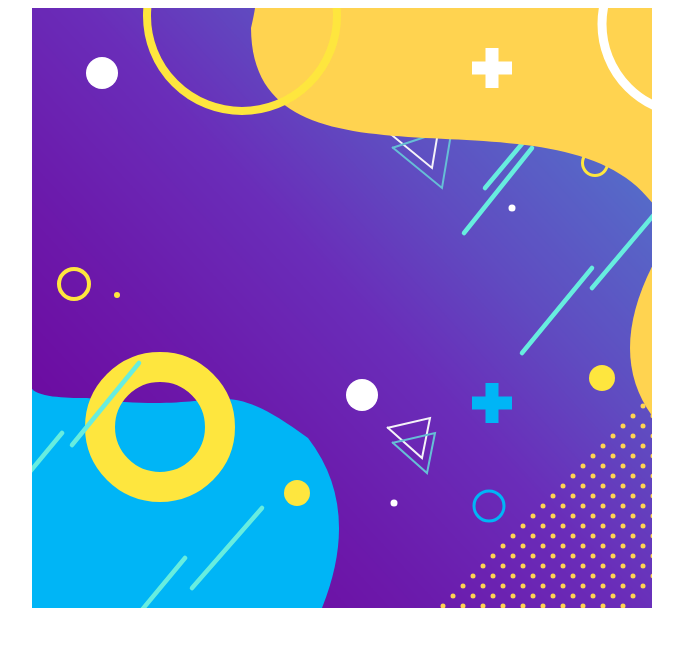
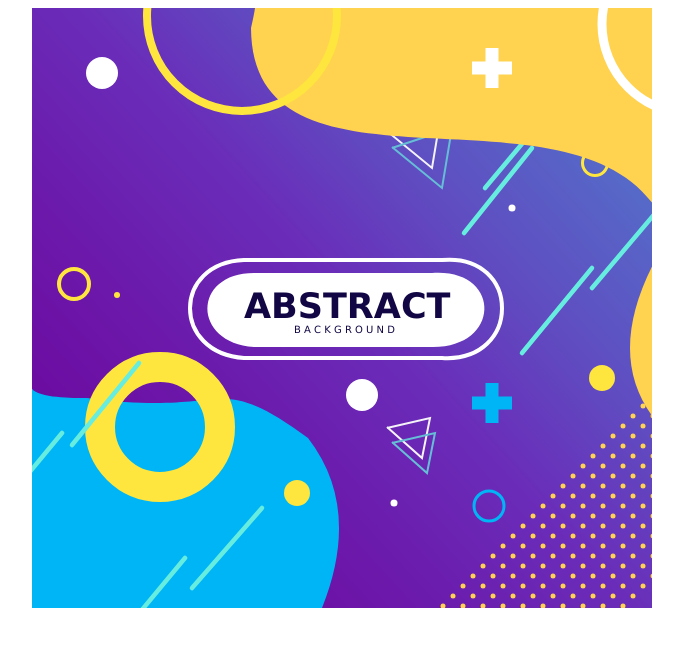
Before and after one commit to zahovicS/canvas-5, a plain HTML site: page index2.html in a window 1280 px wide. Shown: the whole page, without its empty margins (298-981 px from the left). Drawn offline with Linux system fonts and the light colour scheme.

Commit message:
update 2

```diff
--- a/index2.html
+++ b/index2.html
@@ -219,7 +219,40 @@
 		c.fillStyle="#FFD350";
 		c.fill();
 	}
+	function round_borde()
+	{
+		//width 310
+		//height 300
+		c.beginPath();
+		c.moveTo(212,252);
+		c.lineTo(410,252);
+		c.bezierCurveTo(490,245,490,355,410,350);
+		c.lineTo(212,350);
+		c.bezierCurveTo(140,345,140,255,212,252);
+		c.lineCap="round";
+		c.lineWidth=4;
+		c.stroke();
+	}
+	function round_relleno()
+	{
+		//width 310
+		//height 300
+		c.beginPath();
+		c.fillStyle="white";
+		c.moveTo(222,265);
+		c.lineTo(400,265);
+		c.bezierCurveTo(470,260,470,340,400,339);
+		c.lineTo(222,339);
+		c.bezierCurveTo(160,335,160,265,222,265);
+		c.fill();
+		c.fillStyle="#120644";
+		c.font="bolder 35px Verdana";
+		c.fillText("ABSTRACT",212,310);
+		c.font="10px verdana";
+		c.fillText("B A C K G R O U N D",262,325);
 
+
+	}
 	function dibujar()
 	{
 	esquinaAzul();
@@ -254,6 +287,8 @@
 	cruz(460,375,460,415,440,395,480,395,"rgba(0, 181, 246)");
 	circulo_borde(210,8,4,"#FEE63E",190);
 	circulo_borde(660,16,4.5,"white",180);
+	round_borde();
+	round_relleno();
 	}
 	dibujar();
 </script>
```
